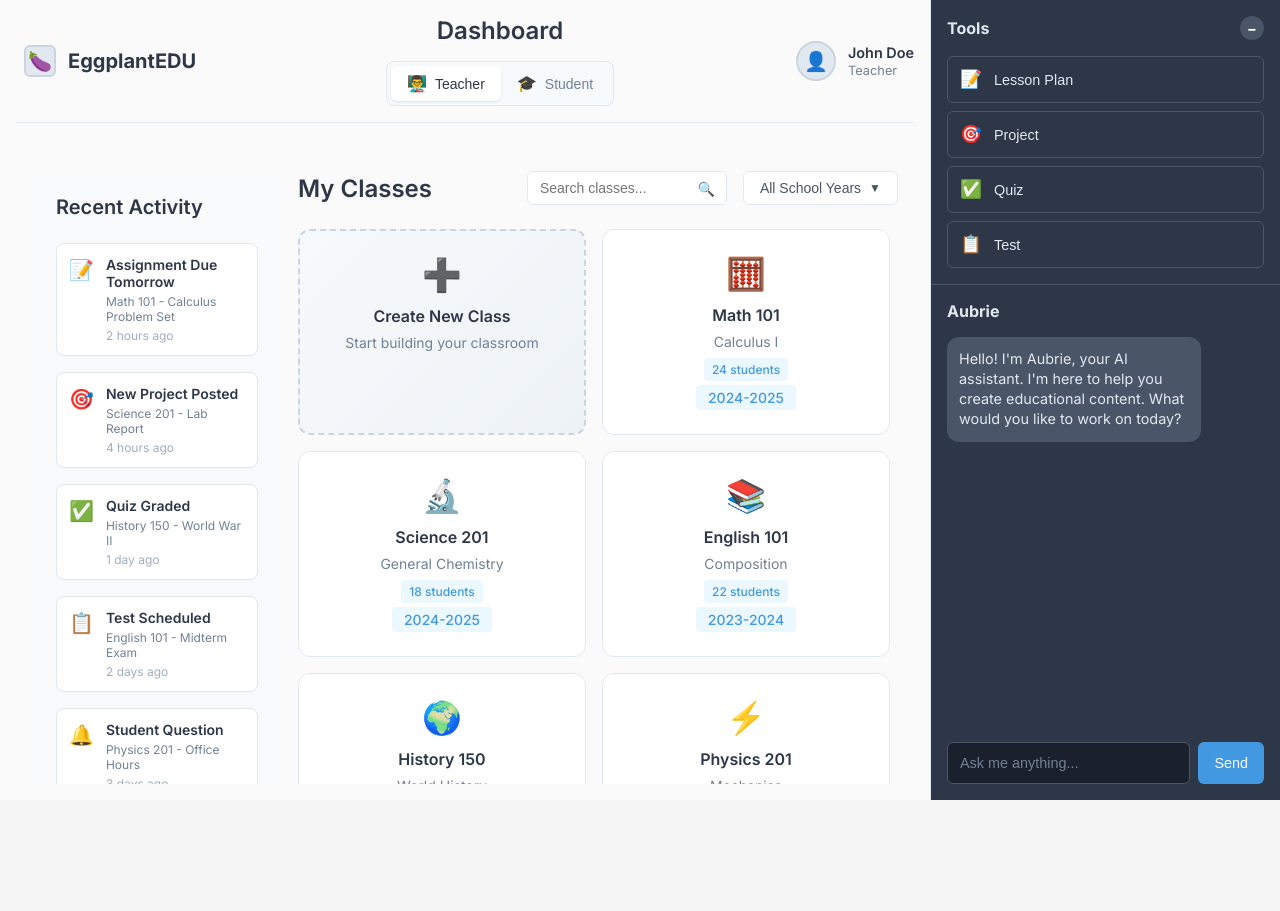
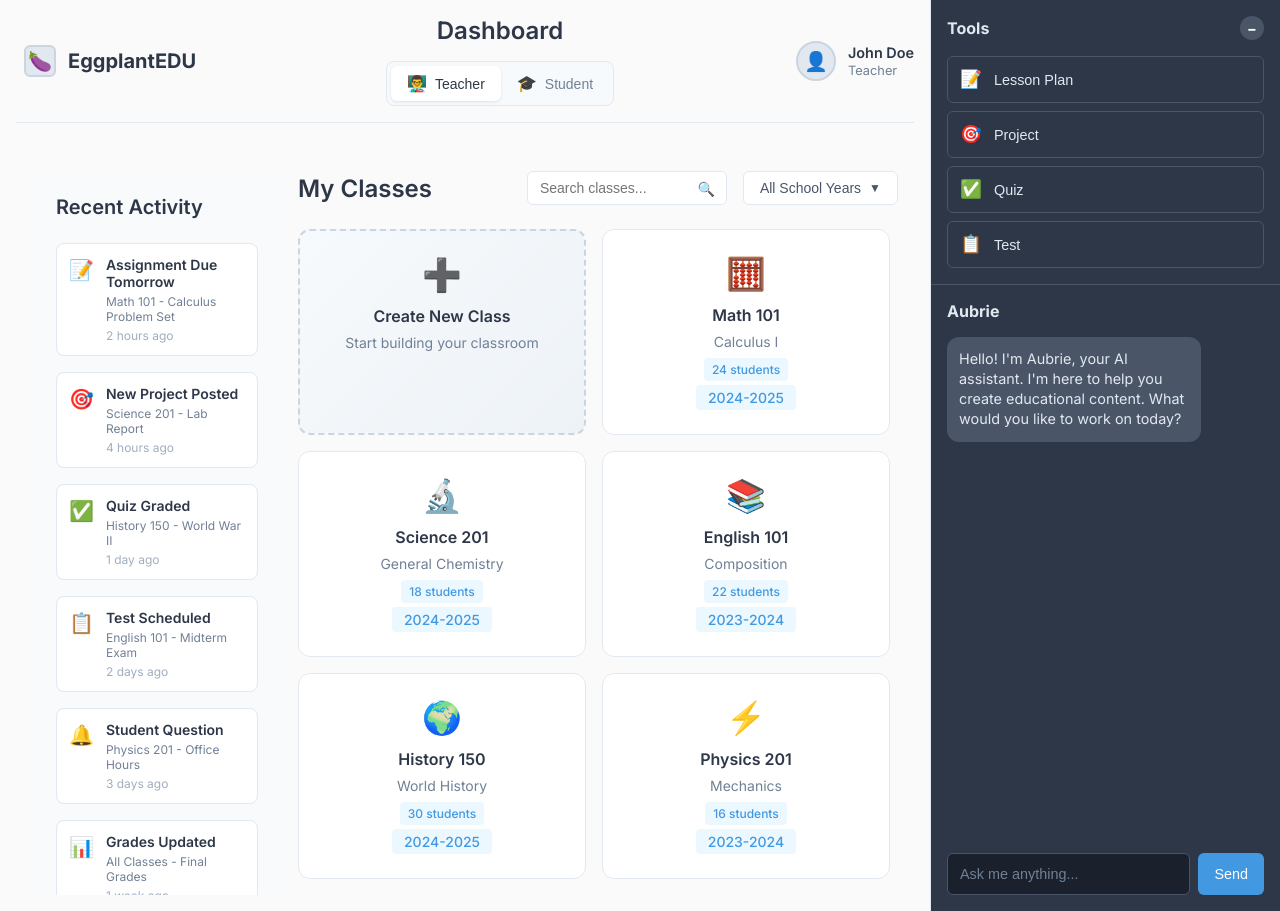
Before and after one commit to jonnyjrice/EggplantAPP-main, a Next.js app in the folder client/: page / in a window 1280 px wide. Before the commit the page ends 800 px from the top, so only its background shows below. Built offline with nearby package versions, Linux system fonts and the light colour scheme.

Commit message:
Scrolling Changes

```diff
--- a/client/src/app/globals.css
+++ b/client/src/app/globals.css
@@ -8,7 +8,8 @@
   box-sizing: border-box;
 }
 
-html, body {
+html, body, #__next {
+  height: 100%;
 }
 
 body {
@@ -18,7 +19,7 @@ body {
 
 .app {
   display: flex;
-  height: 100vh;
+  min-height: 100vh;
   background-color: #ffffff;
 }
 
@@ -30,7 +31,24 @@ body {
   transition: all 0.3s ease;
   display: flex;
   flex-direction: column;
-  height: 100vh;
+  min-height: 100vh;
+}
+
+/* Ensure flex children can shrink and inner scrollable elements calculate height correctly */
+.app,
+.main-content,
+.page-content,
+.dashboard-layout,
+.class-main,
+.class-section,
+.section-content,
+.classes-content,
+.class-content,
+.chat-section,
+.chat-messages,
+.student-class-container,
+.assignment-content {
+  min-height: 0;
 }
 
 .dashboard-header {
@@ -1390,7 +1408,7 @@ body {
   flex-direction: column;
   border-left: 1px solid #e2e8f0;
   position: relative;
-  height: 100vh;
+  min-height: 100vh;
   overflow: hidden;
   transition: all 0.3s ease;
   animation: slideInFromRight 0.3s ease-out;
@@ -2318,7 +2336,7 @@ body {
 
 /* Assignment Page Styles */
 .assignment-page {
-  height: 100vh;
+  min-height: 100vh;
   display: flex;
   flex-direction: column;
   background-color: #fafafa;
@@ -2567,7 +2585,7 @@ body {
 }
 
 .student-class-page {
-  height: 100vh;
+  min-height: 100vh;
   background-color: #fafafa;
 }
 
```
